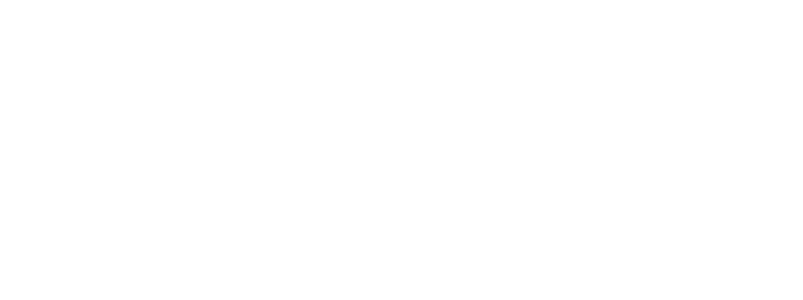
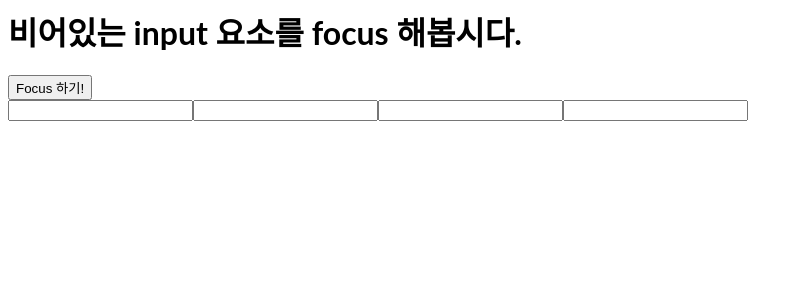
Before and after one commit to jaegeunha94/JaeGeun-Test-Coding, a React (Create React App) app: page /useimperative in a window 1280 px wide. Before the commit this address had no page. Shown: the top 300 px of the page, without its empty margins (0-803 px from the left). Built offline with nearby package versions, Linux system fonts and the light colour scheme.

Commit message:
Add useImperativeHandle hook test source

```diff
--- a/App.tsx
+++ b/App.tsx
@@ -2,16 +2,14 @@
 import './style.css';
 import { BrowserRouter as Router, Route, Routes } from 'react-router-dom';
 import Home from './src/Home';
-import UseContext from './src/Context/ReactContext/UseContext';
-import ContextType from './src/Context/ReactContext/ContextType';
+import UseImperativeHandle from './src/Hook/UseImperativeHandle';
 
 export default function App() {
   return (
     <Router>
       <Routes>
         <Route path="/" element={<Home />} />
-        <Route path="/useContext" element={<UseContext />} />
-        <Route path="/contextType" element={<ContextType />} />
+        <Route path="/useimperative" element={<UseImperativeHandle />} />
       </Routes>
     </Router>
   );
--- /dev/null
+++ b/src/Hook/InputFunctionalComponent.tsx
@@ -0,0 +1,34 @@
+import * as React from 'react';
+
+const InputFunctionalComponent = React.forwardRef((_, ref) => {
+  const multipleInput = React.useMemo(
+    () => Array.from({ length: 4 }).map(() => React.createRef()),
+    []
+  );
+
+  React.useImperativeHandle(ref, () => ({
+    autoFocus: () => {
+      multipleInput.every((input) => {
+        const currentInput: any = input.current;
+
+        if (currentInput.value === '') {
+          currentInput.focus();
+          console.log('비어있는 input을 focus 하였습니다.');
+          return false;
+        }
+
+        return true;
+      });
+    },
+  }));
+
+  return (
+    <form ref={ref}>
+      {Array.from({ length: 4 }).map((_, i) => (
+        <input type="text" ref={multipleInput[i]} key={i} />
+      ))}
+    </form>
+  );
+});
+
+export default InputFunctionalComponent;
--- /dev/null
+++ b/src/Hook/UseImperativeHandle.tsx
@@ -0,0 +1,21 @@
+//App.jsx
+import * as React from 'react';
+import InputFunctionalComponent from '../Hook/InputFunctionalComponent';
+
+export default function UseImperativeHandle() {
+  const inputRef = React.useRef(null);
+
+  const handleButton = () => {
+    inputRef.current.autoFocus();
+  };
+
+  return (
+    <div className="App">
+      <div>
+        <h1>비어있는 input 요소를 focus 해봅시다.</h1>
+        <button onClick={handleButton}>Focus 하기!</button>
+      </div>
+      <InputFunctionalComponent ref={inputRef} />
+    </div>
+  );
+}
```
